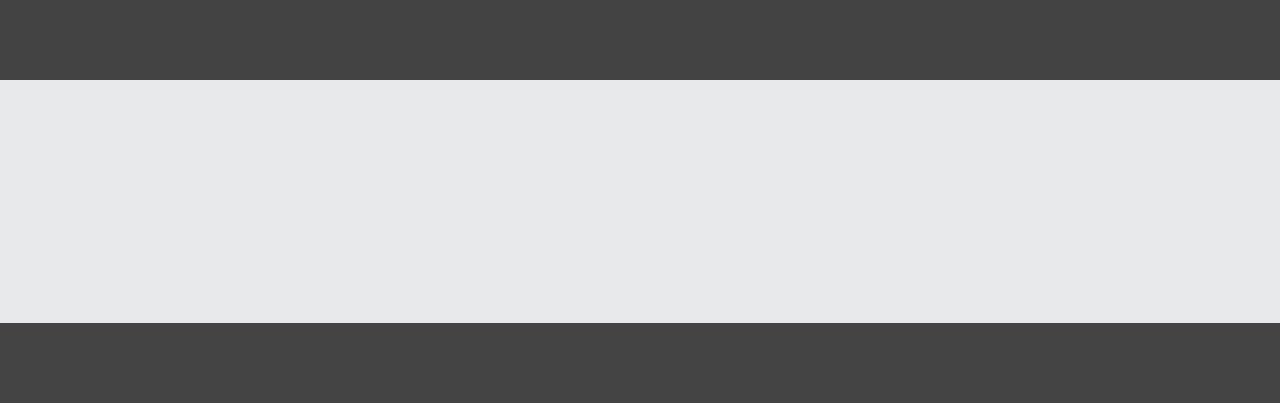
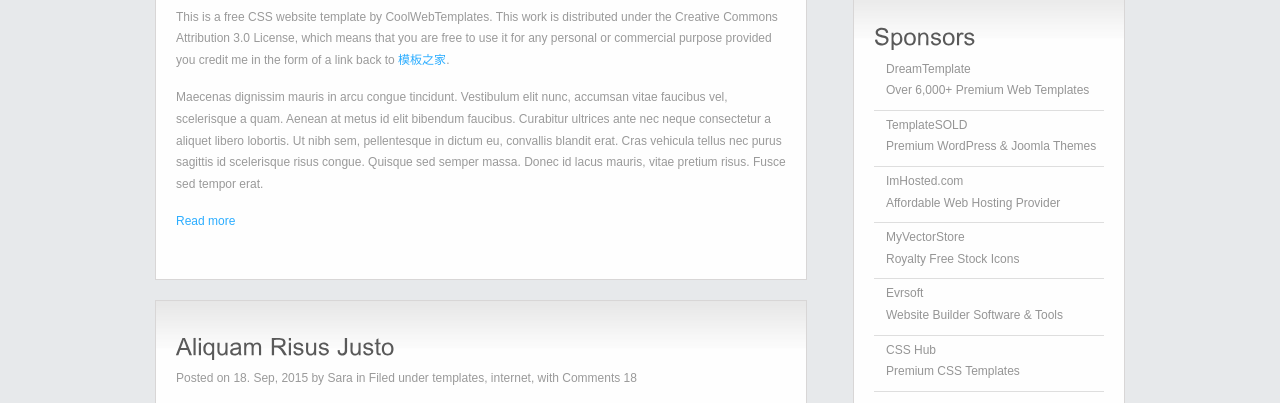
Before and after one commit to youjia4321/eduapi_v3, a Python web app: template app/templates/index.html in a window 1280 px wide. Shown: the part 477-880 px from the top of the page. Before the commit the page ends 800 px from the top, so only its background shows below. Run offline with Jinja, Linux system fonts and the light colour scheme; the template is opened without the code that fills it, so the values that code supplies are empty.

Commit message:
修改主页面样式

```diff
--- a/app/templates/index.html
+++ b/app/templates/index.html
@@ -4,11 +4,79 @@
 {% endblock %}
 
 {% block content %}
-    <div class="container">
-        <h1>主页</h1>
-        <ul class="nav nav-tabs">
-            <li><a href="user/login">登录</a></li>
-            <li><a href="user/register">注册</a></li>
-        </ul>
-    </div>
+    <div class="content">
+  <div class="content_resize">
+        <div class="mainbar">
+        <div class="article">
+          <h2><span>Template License</span></h2>
+          <div class="clr"></div>
+          <p>Posted on 18. Sep, 2015 by Sara in Filed under templates, internet,  with  Comments 18</p>
+          <img src="/s/images/img_1.jpg" width="613" height="193" alt="image" />
+          <div class="clr"></div>
+          <p>This is a free CSS website template by CoolWebTemplates. This
+work is distributed under the Creative Commons Attribution 3.0 License,
+which means that you are free to use it for any personal or commercial purpose provided you credit me in the form of a link back to <a href="http://www.cssmoban.com/" title="模板之家">模板之家</a>.</p>
+          <p>Maecenas dignissim mauris in arcu congue tincidunt. Vestibulum elit  nunc, accumsan vitae faucibus vel, scelerisque a quam. Aenean at metus id elit bibendum faucibus. Curabitur ultrices ante nec neque consectetur a aliquet libero lobortis. Ut nibh sem, pellentesque in dictum eu, convallis blandit erat. Cras vehicula tellus nec purus sagittis id scelerisque risus congue. Quisque sed semper massa. Donec id lacus mauris, vitae pretium risus. Fusce sed tempor erat. </p>
+          <p><a href="#">Read more </a></p>
+        </div>
+        <div class="article">
+          <h2><span>Aliquam Risus</span> Justo</h2>
+          <div class="clr"></div>
+          <p>Posted on 18. Sep, 2015 by Sara in Filed under templates, internet,  with  Comments 18</p>
+          <img src="/s/images/img_1.jpg" width="613" height="193" alt="image" />
+          <div class="clr"></div>
+          <p>This is a free CSS website template by CoolWebTemplates. This
+work is distributed under the Creative Commons Attribution 3.0 License,
+which means that you are free to use it for any personal or commercial purpose provided you credit me in the form of a link back to <a href="http://www.cssmoban.com/" title="模板之家">模板之家</a>.</p>
+          <p>Maecenas dignissim mauris in arcu congue tincidunt. Vestibulum elit  nunc, accumsan vitae faucibus vel, scelerisque a quam. Aenean at metus id elit bibendum faucibus. Curabitur ultrices ante nec neque consectetur a aliquet libero lobortis. Ut nibh sem, pellentesque in dictum eu, convallis blandit erat. Cras vehicula tellus nec purus sagittis id scelerisque risus congue. Quisque sed semper massa. Donec id lacus mauris, vitae pretium risus. Fusce sed tempor erat. </p>
+          <p><a href="#">Read more </a></p>
+        </div>
+        <div class="article" style="padding:5px 20px 2px 20px; background:none; border:0;">
+          <p>Page 1 of 2 <span class="butons"><a href="#">3</a><a href="#">2</a> <a href="#" class="active">1</a></span></p>
+        </div>
+      </div>
+
+      <div class="sidebar">
+        <div class="gadget">
+          <h2>Sidebar Menu</h2>
+          <div class="clr"></div>
+          <ul class="sb_menu">
+            <li><a href="#">Home</a></li>
+            <li><a href="#">TemplateInfo</a></li>
+            <li><a href="#">Style Demo</a></li>
+            <li><a href="#">Blog</a></li>
+            <li><a href="#">Archives</a></li>
+            <li><a href="#" title="Website Templates">Web Templates</a></li>
+          </ul>
+        </div>
+        <div class="gadget">
+          <h2><span>Sponsors</span></h2>
+          <div class="clr"></div>
+          <ul class="ex_menu">
+            <li><a href="#" title="Website Templates">DreamTemplate</a><br />
+              Over 6,000+ Premium Web Templates</li>
+            <li><a href="#" title="WordPress Themes">TemplateSOLD</a><br />
+              Premium WordPress &amp; Joomla Themes</li>
+            <li><a href="#" title="Affordable Hosting">ImHosted.com</a><br />
+              Affordable Web Hosting Provider</li>
+            <li><a href="#" title="Stock Icons">MyVectorStore</a><br />
+              Royalty Free Stock Icons</li>
+            <li><a href="#" title="Website Builder">Evrsoft</a><br />
+              Website Builder Software &amp; Tools</li>
+            <li><a href="#" title="CSS Templates">CSS Hub</a><br />
+              Premium CSS Templates</li>
+          </ul>
+        </div>
+        <div class="gadget">
+          <h2>Wise Words</h2>
+          <div class="clr"></div>
+          <p>   <img src="/s/images/test_1.gif" alt="image" width="18" height="17" /> <em>We can let circumstances rule us, or we can take charge and rule our lives from within </em>.
+              <img src="/s/images/test_2.gif" alt="image" width="18" height="17" /></p>
+          <p style="float:right;"><strong>Earl Nightingale</strong></p>
+          </div>
+      </div>
+
+    <div class="clr"></div>
+  </div>
+</div>
 {% endblock %}
```
